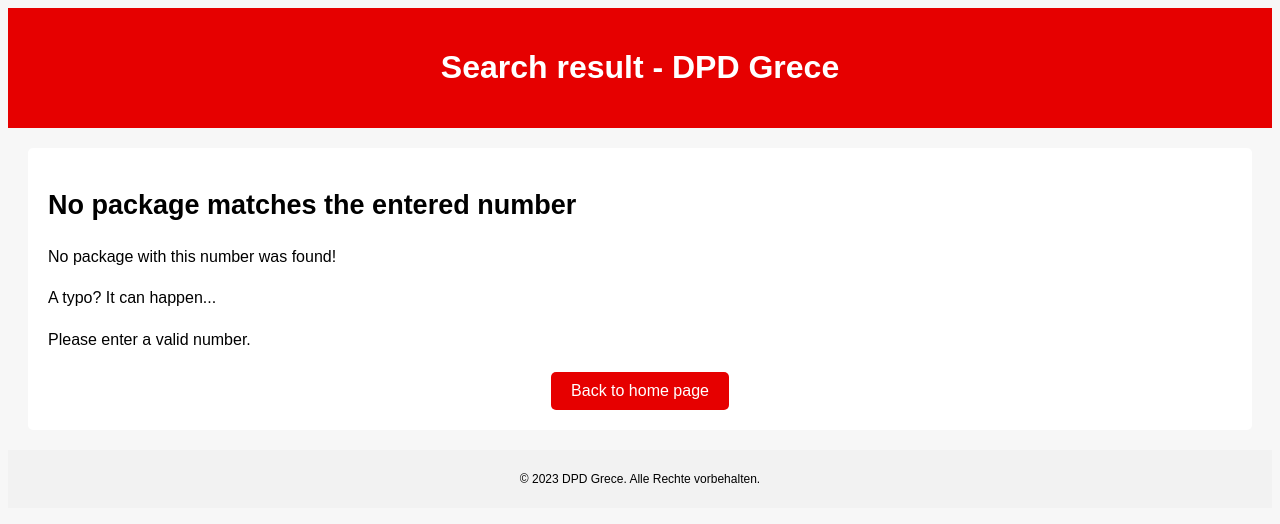
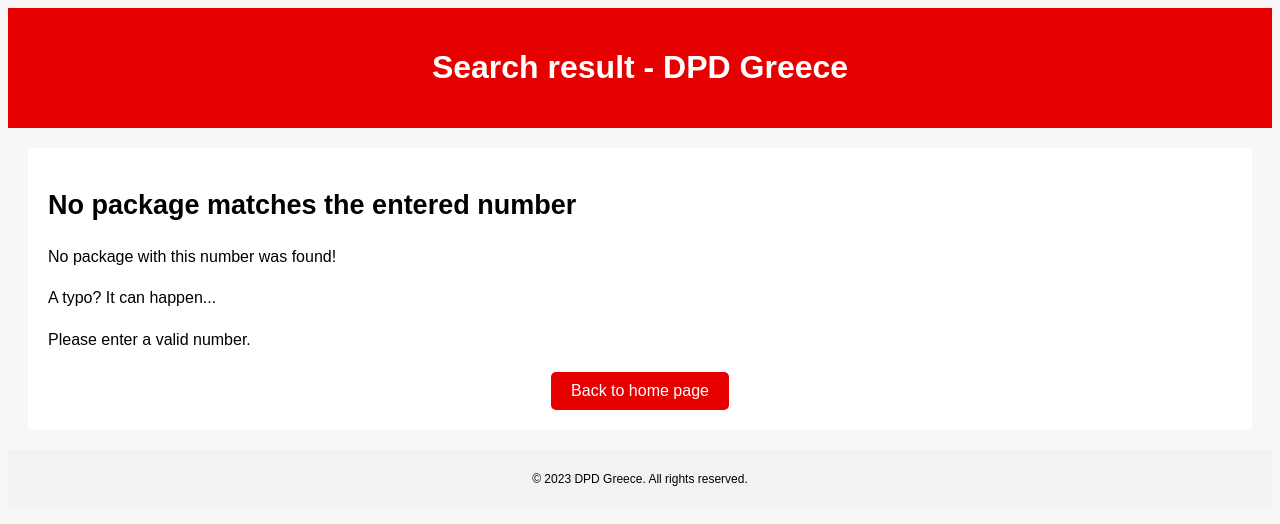
Before and after one commit to dpdgermany/package-not-found, a plain HTML site: page index.html in a window 1280 px wide. Drawn offline with Linux system fonts and the light colour scheme.

Commit message:
Update index.html

```diff
--- a/index.html
+++ b/index.html
@@ -2,7 +2,7 @@
 <!DOCTYPE html>
 <html>
 <head>
-    <title>Search result - DPD Grece</title>
+    <title>Search result - DPD Greece</title>
     <style>
         /* Individuelle CSS-Stile hier */
         body {
@@ -57,7 +57,7 @@
 </head>
 <body>
     <header class="header">
-        <h1>Search result - DPD Grece</h1>
+        <h1>Search result - DPD Greece</h1>
     </header>
 
     <div class="main-content">
@@ -77,7 +77,7 @@
     </div>
 
 <footer class="footer">
-    <p>© 2023 DPD Grece. Alle Rechte vorbehalten.</p>
+    <p>© 2023 DPD Greece. All rights reserved.</p>
 </footer>
 
 </body>
```
